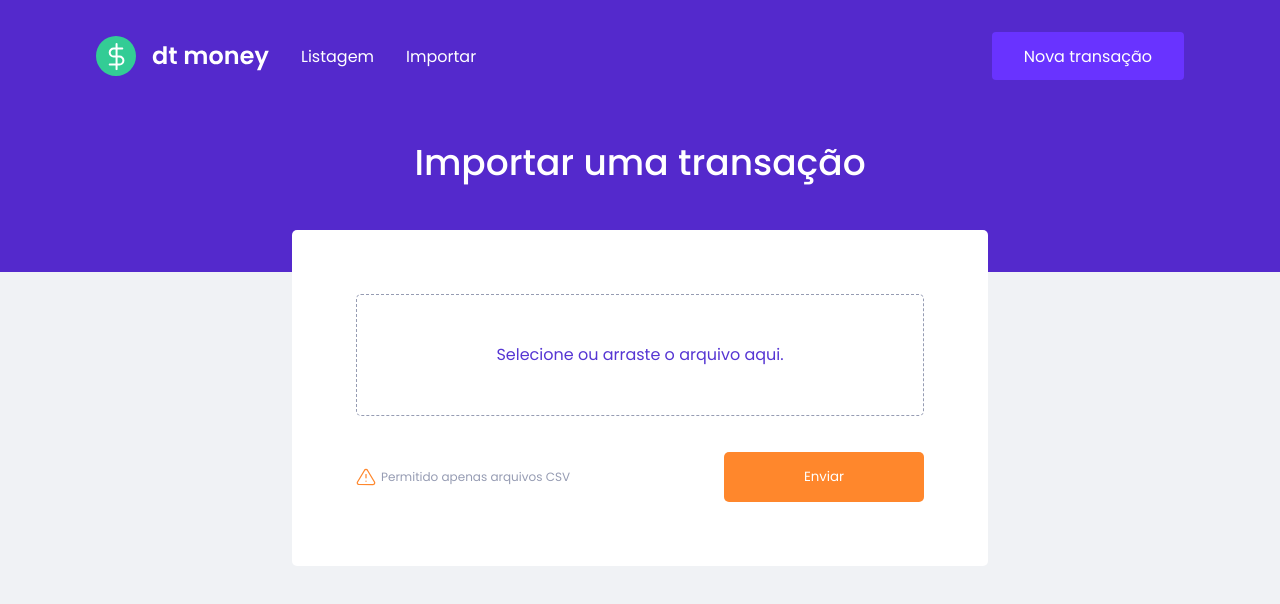
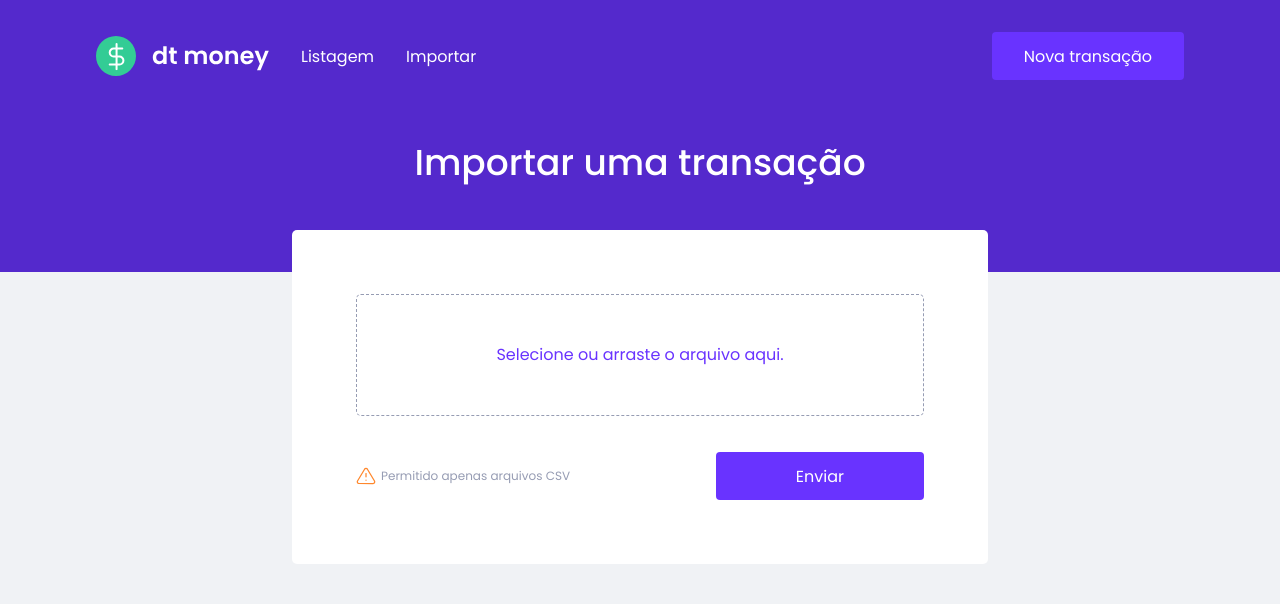
Before and after one commit to felipesanderp/dtmoney, a React (Create React App) app: page /import in a window 1280 px wide. Shown: the top 604 px of the page. Built offline with nearby package versions, Linux system fonts and the light colour scheme; no server answers.

Commit message:
fix some styles

```diff
--- a/src/components/Header/index.tsx
+++ b/src/components/Header/index.tsx
@@ -1,4 +1,4 @@
-import { Link } from "react-router-dom"
+import { NavLink } from "react-router-dom"
 import logoImg from "../../assets/logo.svg"
 
 import { Container, Content } from './styles'
@@ -14,8 +14,8 @@ export function Header({ onOpenNewTransactionModal }: HeaderProps) {
         <div className="header-items">
           <img src={logoImg} alt="dt money" />
           <nav>
-            <Link to="/">Listagem</Link>
-            <Link to="/import">Importar</Link>
+            <NavLink to="/">Listagem</NavLink>
+            <NavLink to="/import">Importar</NavLink>
           </nav>
         </div>
         <button type="button" onClick={onOpenNewTransactionModal}>
--- a/src/components/TransactionsTable/index.tsx
+++ b/src/components/TransactionsTable/index.tsx
@@ -1,4 +1,4 @@
-import { useTransactions } from '../../hooks/useTransactions';
+import { Transaction, useTransactions } from '../../hooks/useTransactions';
 import formatValue from '../../utils/formatValue';
 
 import { Container } from "./styles";
@@ -19,7 +19,7 @@ export function TransactionsTable() {
         </thead>
 
         <tbody>
-          {transactions.map(transaction => (
+          {transactions.map((transaction: Transaction) => (
             <tr key={transaction.id}>
               <td>{transaction.title}</td>
               <td className={transaction.type}>
--- a/src/components/Upload/styles.ts
+++ b/src/components/Upload/styles.ts
@@ -9,11 +9,11 @@ interface UploadProps {
 }
 
 const dragActive = css`
-  border-color: #12a454;
+  border-color: var(--green);
 `;
 
 const dragReject = css`
-  border-color: #e83f5b;
+  border-color: var(--red);
 `;
 
 export const DropContainer = styled.div.attrs({
@@ -30,9 +30,9 @@ export const DropContainer = styled.div.attrs({
 `;
 
 const messageColors = {
-  default: '#5636D3',
-  error: '#e83f5b',
-  success: '#12a454',
+  default: 'var(--blue-light)',
+  error: 'var(--red)',
+  success: 'var(--green)',
 };
 
 export const UploadMessage = styled.p`
--- a/src/hooks/useTransactions.tsx
+++ b/src/hooks/useTransactions.tsx
@@ -1,8 +1,8 @@
 import { createContext, ReactNode, useContext, useEffect, useState } from 'react'
 import { api } from '../services/api';
 
-interface Transaction {
-  id: number;
+export interface Transaction {
+  id: string;
   title: string;
   value: number;
   type: string;
--- a/src/pages/Import/styles.ts
+++ b/src/pages/Import/styles.ts
@@ -1,5 +1,4 @@
 import styled from 'styled-components';
-import { shade } from 'polished';
 
 export const Container = styled.div`
   width: 100%;
@@ -38,15 +37,20 @@ export const Footer = styled.section`
       margin-right: 5px;
     }
   }
+
   button {
-    background: #ff872c;
+    font-size: 1rem;
+    background: var(--blue-light);
     color: #fff;
-    border-radius: 5px;
-    padding: 15px 80px;
     border: 0;
+    padding: 0 5rem;
+    border-radius: 0.25rem;
+    height: 3rem;
+
     transition: background-color 0.2s;
+
     &:hover {
-      background: ${shade(0.2, '#ff872c')};
+      filter: brightness(0.9);
     }
   }
 `;
```
